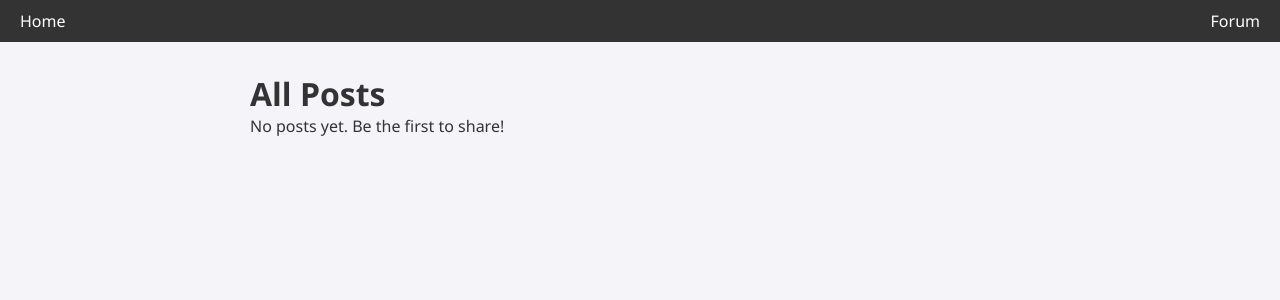
After one commit to Jessieahw/agile, a Flask app: page /all_posts in a window 1280 px wide. The commit adds this page. Shown: the top 300 px of the page. Run offline with Flask 3, Linux system fonts and the light colour scheme.

Commit message:
Added functional features to integrate AFL page with forum. Forum now allows users to create forum post directly from the AFL page. All forum posts can be viewed in chronological order on the Posts page.

```diff
--- a/server.py
+++ b/server.py
@@ -1,5 +1,3 @@
-
-
 from flask import Flask, request, jsonify, send_from_directory, render_template
 from threading import Thread
 import sqlite3
@@ -10,6 +8,7 @@ from flask_sqlalchemy import SQLAlchemy
 from werkzeug.security import generate_password_hash, check_password_hash
 from bbl import BBLBestMatchFunctions as BBL_BMF
 from functools import wraps
+from datetime import datetime
 
 # Initialize Flask app
 app = Flask(__name__)
@@ -97,8 +96,9 @@ def login():
 # Route for user logout
 @app.route('/logout')
 def logout():
-    session.pop('user_id', None)
-    return redirect(url_for('login'))
+    # Clear the session to log out the user
+    session.clear()
+    return redirect(url_for('register'))
 
 
 @app.route('/')
@@ -250,5 +250,27 @@ def search_users():
     matching_users = User.query.filter(User.username.ilike(f"%{query}%")).all()
     return jsonify({"users": [user.username for user in matching_users]})
 
+# Define a global list to store posts
+posts = []
+
+@app.route('/submit_post', methods=['POST'])
+def submit_post():
+    global posts  # Ensure the global posts list is used
+    post_text = request.form.get('postText')
+    if post_text:
+        # Add the post with username and timestamp
+        posts.append({
+            'username': session.get('user_id', 'Anonymous'),  # Use the logged-in user's ID or 'Anonymous'
+            'text': post_text,
+            'timestamp': datetime.now()
+        })
+    # Sort posts in reverse chronological order (most recent first)
+    posts.sort(key=lambda x: x['timestamp'], reverse=True)
+    return redirect(url_for('all_posts'))
+
+@app.route('/all_posts')
+def all_posts():
+    return render_template('all_posts.html', posts=posts)
+
 if __name__ == '__main__':
     app.run(port=5000, debug=True, use_reloader=False)
--- a/static/css/forum_style.css
+++ b/static/css/forum_style.css
@@ -248,3 +248,34 @@ body {
     background-color: #007bff;
     color: white;
 }
+
+.navbar {
+    background-color: #333;
+    color: white;
+    padding: 10px;
+    display: flex;
+    justify-content: space-between;
+}
+
+.navbar a {
+    color: white;
+    text-decoration: none;
+    margin: 0 10px;
+}
+
+.navbar a:hover {
+    text-decoration: underline;
+}
+
+.logout-button {
+    background-color: #ff4d4d;
+    color: white;
+    padding: 5px 10px;
+    border: none;
+    border-radius: 3px;
+    cursor: pointer;
+}
+
+.logout-button:hover {
+    background-color: #ff1a1a;
+}
--- /dev/null
+++ b/templates/all_posts.html
@@ -0,0 +1,81 @@
+<!DOCTYPE html>
+<html lang="en">
+<head>
+    <meta charset="UTF-8">
+    <meta name="viewport" content="width=device-width, initial-scale=1.0">
+    <title>All Posts</title>
+    <link rel="stylesheet" href="{{ url_for('static', filename='css/forum_style.css') }}">
+    <style>
+        body {
+            font-family: Arial, sans-serif;
+            margin: 0;
+            padding: 0;
+            background-color: #f4f4f9;
+        }
+        .navbar {
+            background-color: #333;
+            color: white;
+            padding: 10px;
+            display: flex;
+            justify-content: space-between;
+        }
+        .navbar a {
+            color: white;
+            text-decoration: none;
+            margin: 0 10px;
+        }
+        .navbar a:hover {
+            text-decoration: underline;
+        }
+        .posts-container {
+            max-width: 800px;
+            margin: 20px auto;
+            padding: 10px;
+        }
+        .post-box {
+            background-color: white;
+            border: 1px solid #ddd;
+            border-radius: 5px;
+            padding: 15px;
+            margin-bottom: 15px;
+            box-shadow: 0 2px 5px rgba(0, 0, 0, 0.1);
+        }
+        .post-header {
+            font-size: 14px;
+            color: #555;
+            margin-bottom: 10px;
+        }
+        .post-header span {
+            font-weight: bold;
+        }
+        .post-text {
+            font-size: 16px;
+            color: #333;
+        }
+    </style>
+</head>
+<body>
+    <nav class="navbar">
+        <a href="{{ url_for('landing_page') }}">Home</a>
+        <a href="{{ url_for('forum_page') }}">Forum</a>
+    </nav>
+
+    <div class="posts-container">
+        <h1>All Posts</h1>
+        {% if posts %}
+            {% for post in posts %}
+                <div class="post-box">
+                    <div class="post-header">
+                        <span>{{ post['username'] }}</span> - {{ post['timestamp'].strftime('%Y-%m-%d %H:%M:%S') }}
+                    </div>
+                    <div class="post-text">
+                        {{ post['text'] }}
+                    </div>
+                </div>
+            {% endfor %}
+        {% else %}
+            <p>No posts yet. Be the first to share!</p>
+        {% endif %}
+    </div>
+</body>
+</html>
```
Also changed, not shown: static/js/index.js (+12 -2 lines), templates/afl.html (+8 -0 lines), templates/forum.html (+27 -12 lines), templates/index.html (+5 -64 lines), instance/sports.db, 1 other file.
